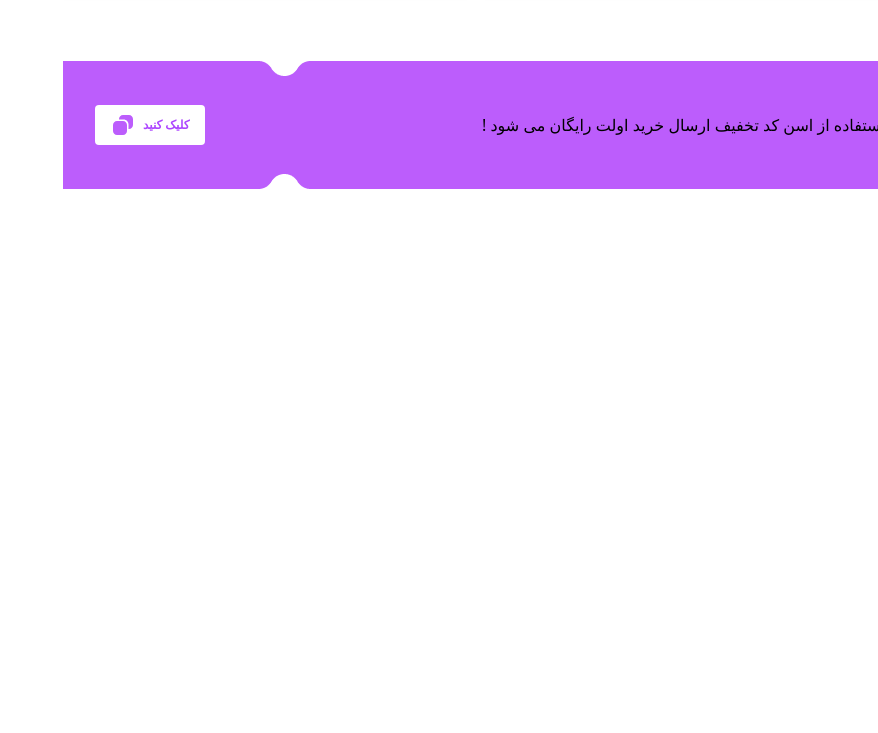
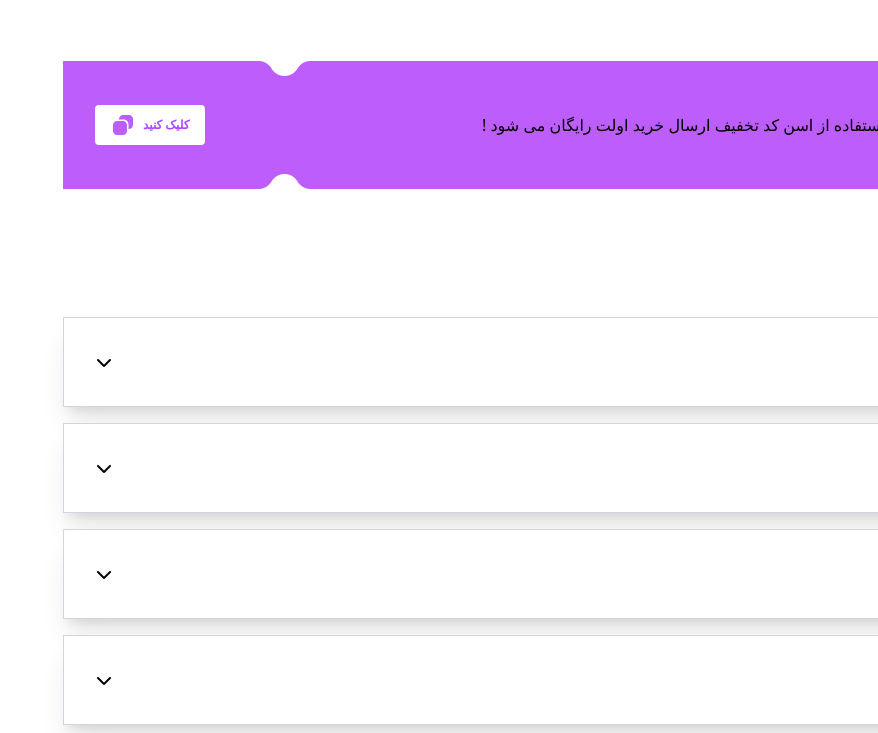
Before and after one commit to alireza-k97/ShopApp, a website: page dist/index.html in a window 1280 px wide. Shown: the part 3062-3795 px from the top of the page, without its empty margins (402-1280 px from the left). Before the commit the page ends 3315 px from the top, so only its background shows below. Drawn offline with Linux system fonts and the light colour scheme.

Commit message:
added questions

```diff
--- a/dist/index.html
+++ b/dist/index.html
@@ -730,6 +730,32 @@
           </button>
         </div>
       </div>
+      <!-- questions -->
+        <div class="">
+          <div class="flex justify-start items-center mb-4">
+            <img src="../assets/images/smile.svg" alt="smili svg">
+            <p class="font-bold text-purple-500 text-xl">سوالات</p>
+            <p class="font-bold text-xl">متداول</p>
+          </div>
+          <div class=" flex flex-col justify-center items-center">
+            <div class="flex justify-between items-center bg-white p-8 my-2 shadow-xl border border-gray-300 w-full">
+              <h1>آیا امکان خرید وجود دارد؟</h1>
+              <button><i class="fa-solid fa-chevron-down"></i></button>
+            </div>
+            <div class="flex justify-between items-center bg-white p-8 my-2 shadow-xl border border-gray-300 w-full">
+              <h1>آیا امکان تغییر سفارش بعداز ثبت سفارش وجود دارد؟</h1>
+              <button><i class="fa-solid fa-chevron-down"></i></button>
+            </div>
+            <div class="flex justify-between items-center bg-white p-8 my-2 shadow-xl border border-gray-300 w-full">
+              <h1>آیا لغو سفارش پس از ثبت سفارش وجود دارد؟</h1>
+              <button><i class="fa-solid fa-chevron-down"></i></button>
+            </div>
+            <div class="flex justify-between items-center bg-white p-8 my-2 shadow-xl border border-gray-300 w-full">
+              <h1>شرایط مرجوعی کالا به چه صورت می باشد؟</h1>
+              <button><i class="fa-solid fa-chevron-down"></i></button>
+            </div>
+          </div>
+        </div>
   </section>
 
 
```
Also changed, not shown: dist/style.css.
